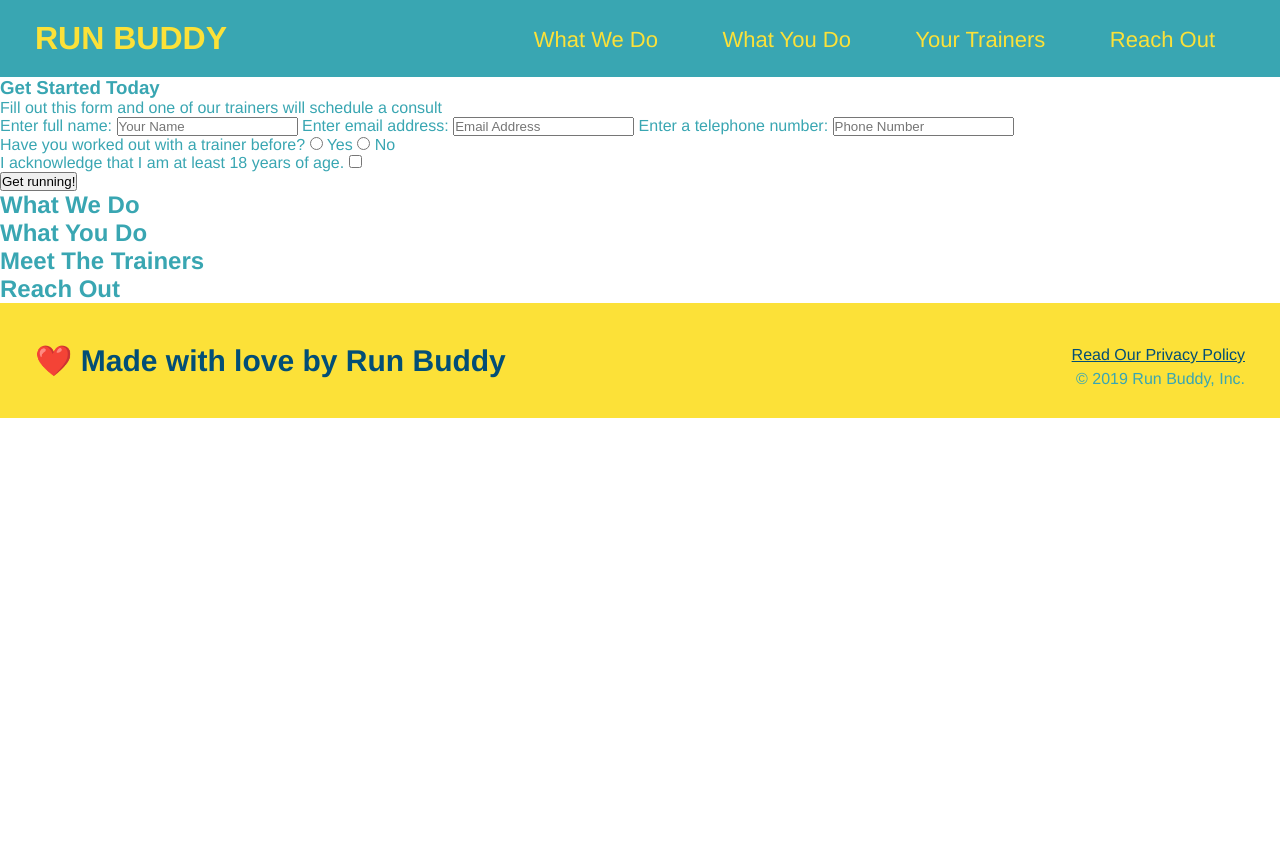
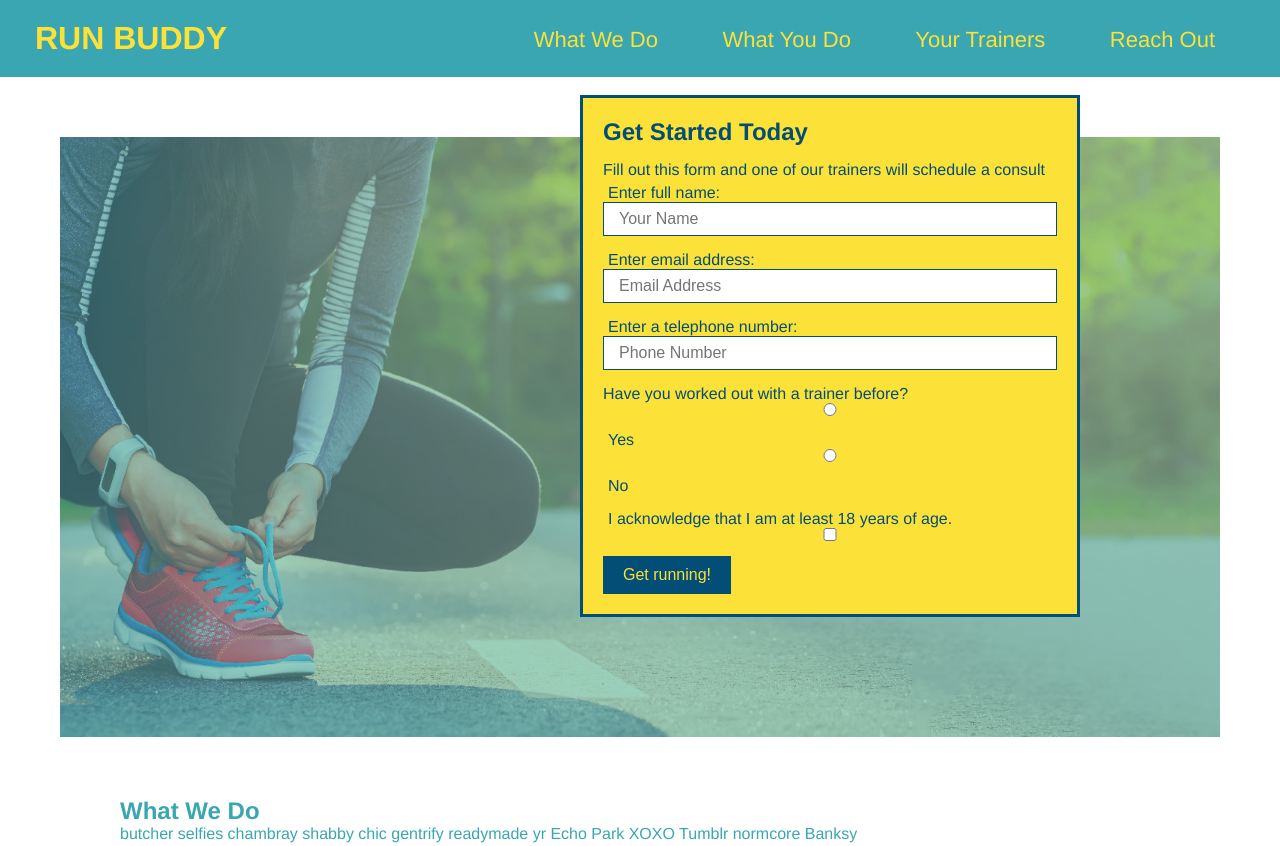
Before and after one commit to LaurieGraff/run-buddy, a plain HTML site: page index.html in a window 1280 px wide. Shown: the top 846 px of the page. Before the commit the page ends 800 px from the top, so only its background shows below. Drawn offline with Linux system fonts and the light colour scheme.

Commit message:
add what you do icons

```diff
--- a/assets/css/style.css
+++ b/assets/css/style.css
@@ -56,3 +56,54 @@ footer div {
 footer a {
     color: #024e76;
 }
+section {
+    padding: 60px;
+}
+
+/*Hero Style Start*/
+.hero {
+    background-image: url("../images/hero-bg.jpg");
+    height: 600px;
+    background-size: cover;
+    background-position: center;
+    position: relative;
+}
+/*Hero Style End*/
+
+.hero-form {
+    border: solid 3px #024e76;
+    background-color: #fce138;
+    padding: 20px;
+    width: 500px;
+    color: #024e76;
+    position: absolute;
+    bottom: 120px;
+    right: 140px;
+}
+.hero-form h3 {
+    font-size: 24px;
+    margin: 0;
+}
+.hero-form p {
+    margin: 15px 0 5px 0;
+    display: block;
+}
+.hero-form input {
+    border: 1px solid #034e76;
+    display: block;
+    padding: 7px 15px;
+    font-size: 16px;
+    color: #024e76;
+    width: 100%;
+    margin-bottom: 15px;
+}
+.hero-form label {
+    margin: 0 5px;
+}
+.hero-form button {
+    color: #fce138;
+    background-color: #024e76;
+    border: none;
+    padding: 10px 20px;
+    font-size: 16px;
+}
--- a/index.html
+++ b/index.html
@@ -32,7 +32,9 @@
 
         <!-- hero/jumbotron -->
         <section>
-            <div>
+        <section class="hero">
+             <div>
+             <div class="hero-form">
                 <h3>Get Started Today</h3>
                 <p>Fill out this form and one of our trainers will schedule a consult</p>
                 <!--Add form element-->
@@ -40,9 +42,9 @@
                     <label for="name">Enter full name:</label>
                     <input type="text" placeholder="Your Name" name="name" id="name" />
                     <label for="email">Enter email address:</label>
-                    <input type="email" placeholder="Email Address" name="email" id="email" />
+                    <input type="text" placeholder="Email Address" name="email" id="email" />
                     <label for="phone">Enter a telephone number:</label>
-                    <input type="tel" placeholder="Phone Number" name="phone" id="phone" />
+                    <input type="text" placeholder="Phone Number" name="phone" id="phone" />
                     <p>
                     Have you worked out with a trainer before?
                     <input type="radio" name="trainer-confirm" id="trainer-yes" />
@@ -51,10 +53,10 @@
                     <label for="trainer-no">No</label>
                     </p>
                     <p>
-                         <label for="checkbox" >
-                        I acknowledge that I am at least 18 years of age.
-                        </label>
-                        <input type="checkbox" name="age-confirm" id="checkbox" />
+                    <label for="checkbox" >
+                    I acknowledge that I am at least 18 years of age.
+                    </label>
+                    <input type="checkbox" name="age-confirm" id="checkbox" />
                      </p>
                 <button type="submit">
                     Get running!
@@ -65,22 +67,50 @@
         <!-- end hero -->
 
         <!--"what we do" section -->
-        <section>
+        <section id="what-we-do">
             <h2>What We Do</h2>
+            <p>
+                butcher selfies chambray shabby chic gentrify readymade yr Echo Park XOXO Tumblr normcore Banksy
+            </p>
         </section>
 
         <!-- "what you do" section -->
-        <section>
+        <section id="what-you-do">
             <h2>What You Do</h2>
+
+            <div>
+                <!--insert this img element-->
+                <img src="./assets/images/01-04-svgs/step-1.svg" alt="" />
+                <h3>Step 1: Fill Out The Form Above.</h3>
+                <p>You're already here, so why not?</p>
+            </div>
+
+            <div>
+                <img src="./assets/images/01-04-svgs/step-2.svg" alt="" />
+                <h3>Step 2: Consult with One of Our Trainers.</h3>
+                <p>Are you here to build muschle, lose weight, or just feel good?</p>
+            </div>
+
+            <div>
+                <img src="assets/images/01-04-svgs/step-3.svg" alt="" />
+                <h3>Step 3: Get Running.</h3>
+                <p>Hit the ground running (literally) once your trainer lays out your plan.</p>
+            </div>
+
+            <div>
+                <img src="assets/images/01-04-svgs/step-4.svg" alt="" />
+                <h3>Step 4: See Results.</h3>
+                <p>Bi-weekly checkins with your trainer will keep you focused</p>
+            </div>
         </section>
 
         <!-- "meet the trainers" section -->
-        <section>
+        <section id="meet-the-trainers">
             <h2>Meet The Trainers</h2>
         </section>
 
         <!-- "reach out" section -->
-        <section>
+        <section id="reach-out">
             <h2>Reach Out</h2>
         </section>
 
```
Also changed, not shown: assets/images/01-04-svgs/step-1.svg (added), assets/images/01-04-svgs/step-2.svg (added), assets/images/01-04-svgs/step-3.svg (added), assets/images/01-04-svgs/step-4.svg (added), assets/images/hero-bg.jpg (added).
